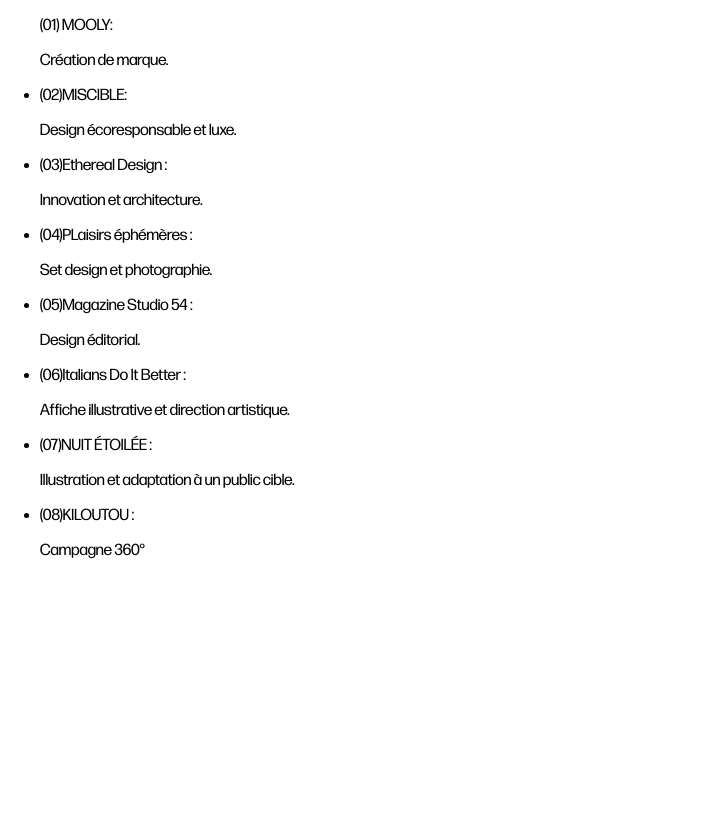
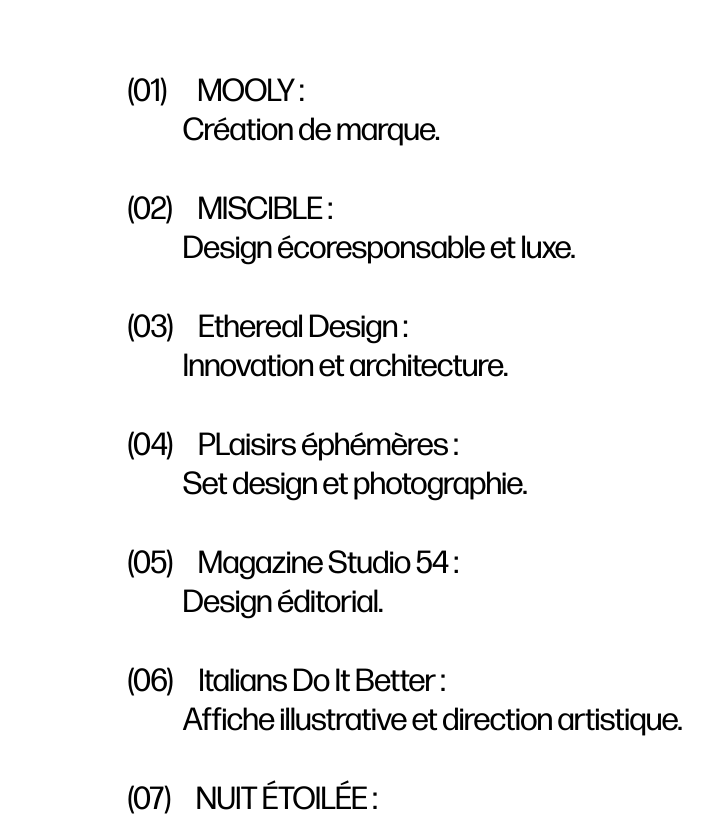
Before and after one commit to AdryanPro/claxStudio, a React (Vite) app: page /WorksNav in a window 1280 px wide. Shown: the top 816 px of the page, without its empty margins (0-721 px from the left). Built offline with nearby package versions, Linux system fonts and the light colour scheme; the HTML template or start-up script is replaced by a standard one; a web font is replaced by a local one.

Commit message:
done with the WorksNavPage starting the component that will be the top of every project page

```diff
--- a/src/App.jsx
+++ b/src/App.jsx
@@ -2,6 +2,7 @@ import { Route, Routes } from 'react-router-dom'
 import HomePage from './components/HomePage'
 import "./App.css"
 import WorksNavPage from './components/WorksNavPage'
+import TopProject from './components/TopProject'
 function App() {
 
 
@@ -10,6 +11,7 @@ function App() {
       <Routes>
         <Route path='/' element={<HomePage />}/>
         <Route path='/WorksNav' element={<WorksNavPage />}/>
+        <Route path='/renderComponent' element={<TopProject />}/>
         {/* <Route path='*' element={<Error />}/> */}
       </Routes>
     </>
--- /dev/null
+++ b/src/CSS/worksPage.css
@@ -0,0 +1,21 @@
+.worksPageWrapper{
+    margin-top: 9vh;
+    margin-left: 11vh;
+}
+.worksPageWrapper a{
+    text-decoration: none;
+    color: black;
+}
+.worksPageWrapper span{
+    margin-right: 2vw;
+}
+.worksPageWrapper ul li{
+    font-size: 2rem;
+    list-style: none;
+}
+.worksPageWrapper p{
+    margin: 0;
+    margin-left: 4.3vw;
+    margin-bottom: 5vh;
+    font-size: 2rem;
+}
--- /dev/null
+++ b/src/components/TopProject.jsx
@@ -0,0 +1,7 @@
+import React from 'react'
+
+export default function TopProject() {
+  return (
+    <div>TopProject</div>
+  )
+}
--- a/src/components/WorksNavPage.jsx
+++ b/src/components/WorksNavPage.jsx
@@ -1,32 +1,41 @@
 import React from 'react'
-
+import "../CSS/worksPage.css"
+import { Link } from 'react-router-dom'
 export default function WorksNavPage() {
   return (
-    <div>
+    <div className='worksPageWrapper'>
         <ul>
-            <l1><span>(01)</span> MOOLY:</l1>
-            <p>Création de marque.</p>
+            <Link href="">
+            <li><span>(01)</span> MOOLY :</li>
+            <p>Création de marque.</p></Link>
 
-            <li><span>(02)</span>MISCIBLE:</li>
-            <p>Design écoresponsable et luxe.</p>
+            <Link href="">
+            <li><span>(02)</span>MISCIBLE :</li>
+            <p>Design écoresponsable et luxe.</p></Link>
 
+            <Link href="">
             <li><span>(03)</span>Ethereal Design :</li>
-            <p>Innovation et architecture.</p>
+            <p>Innovation et architecture.</p></Link>
 
+            <Link href="">
             <li><span>(04)</span>PLaisirs éphémères :</li>
-            <p>Set design et photographie.</p>
+            <p>Set design et photographie.</p></Link>
 
+            <Link href="">
             <li><span>(05)</span>Magazine Studio 54 :</li>
-            <p>Design éditorial.</p>
+            <p>Design éditorial.</p></Link>
 
+            <Link href="">
             <li><span>(06)</span>Italians Do It Better : </li>
-            <p>Affiche illustrative et direction artistique.</p>
+            <p>Affiche illustrative et direction artistique.</p></Link>
 
+            <Link href="">
             <li><span>(07)</span>NUIT ÉTOILÉE :</li>
-            <p>Illustration et adaptation à un public cible.</p>
+            <p>Illustration et adaptation à un public cible.</p></Link>
 
+            <Link href="">
             <li><span>(08)</span>KILOUTOU :</li>
-            <p>Campagne 360°</p>
+            <p>Campagne 360°</p></Link>
         </ul>
     </div>
   )
```
